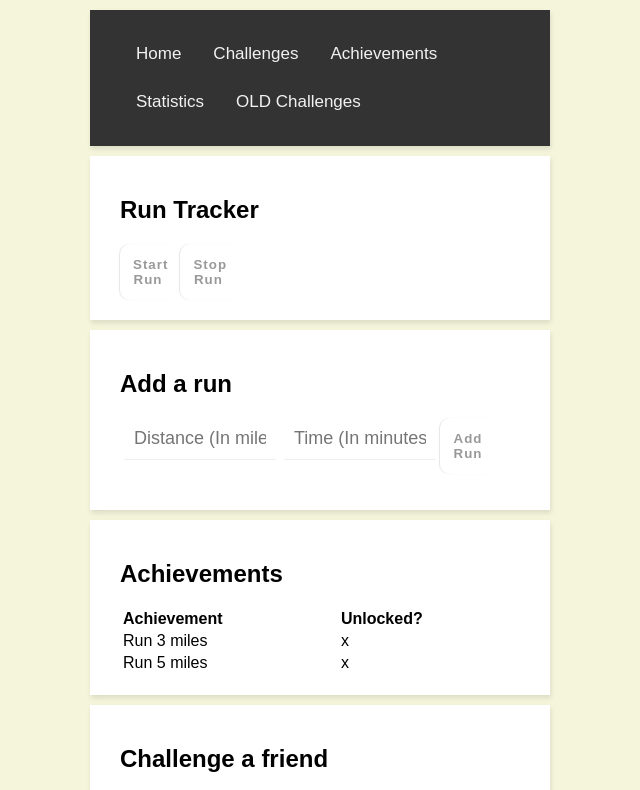
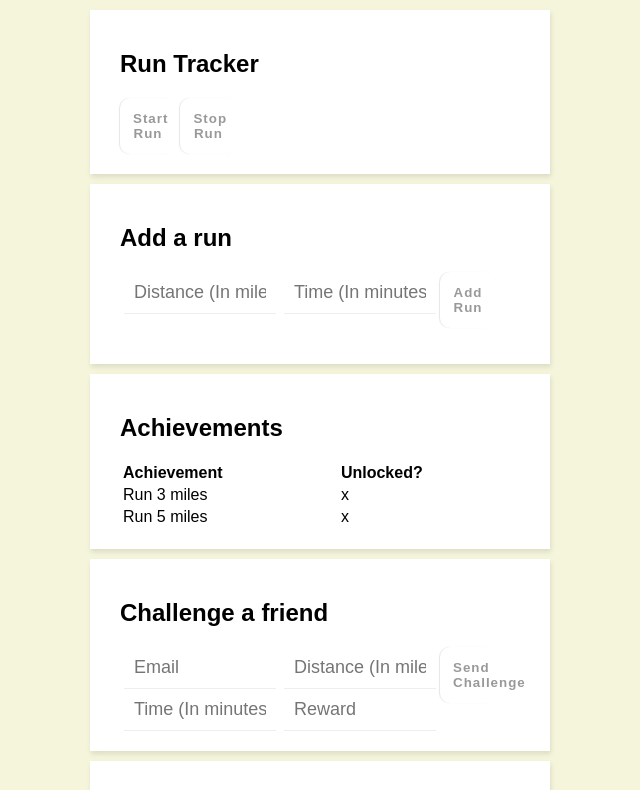
Before and after one commit to BWManiac/BWManiac.github.io, a plain HTML site: page public/challengesOLD.html in a window 1280 px wide. Shown: the top 790 px of the page, without its empty margins (320-960 px from the left). Drawn offline with Linux system fonts and the light colour scheme.

Commit message:
Update challengesOLD.html

```diff
--- a/public/challengesOLD.html
+++ b/public/challengesOLD.html
@@ -9,15 +9,6 @@
 </head>
 
 <body>
-
-    <div class="topnav content">
-        <a href="./home.html">Home</a>
-        <a href="./challenges.html">Challenges</a>
-        <a href="./achievements.html">Achievements</a>
-        <a href="./statistics.html">Statistics</a>
-        <a href="./challengesOLD.html">OLD Challenges</a>
-
-    </div>
 
 <div class="content">
         <h2>Run Tracker</h2>
```
